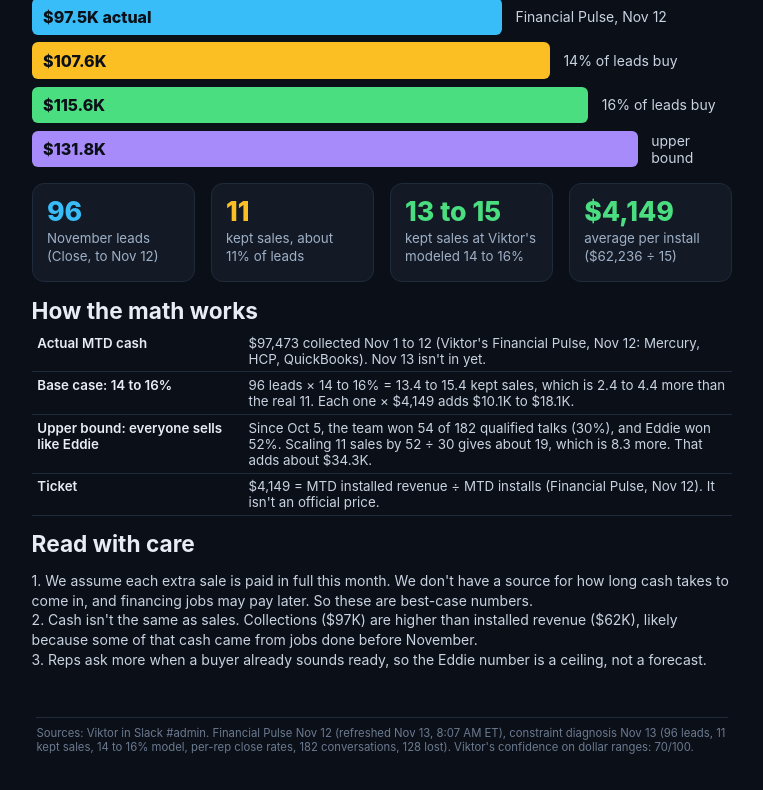
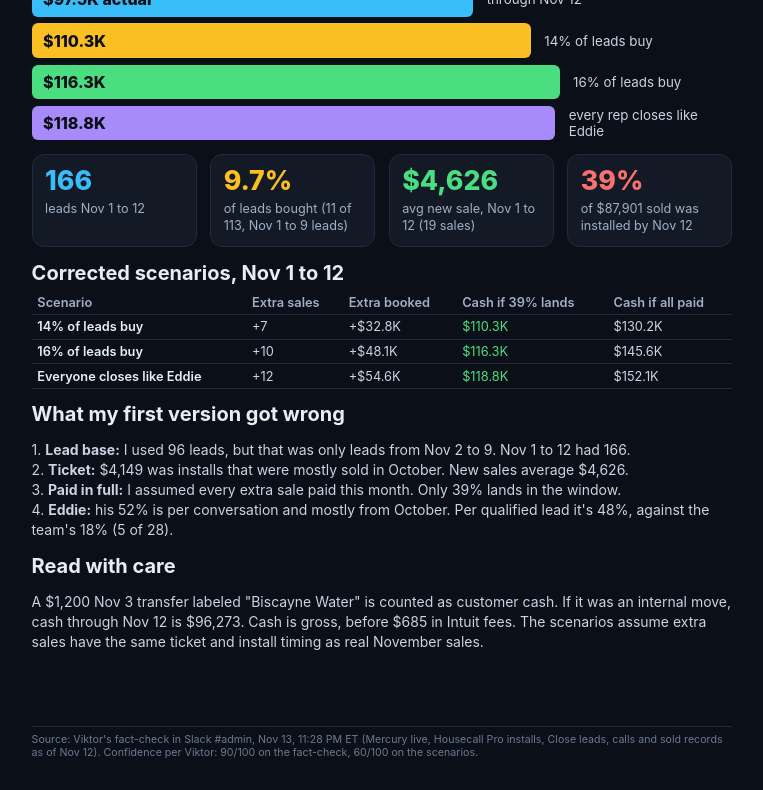
Before and after one commit to Kotobe20/bw-reports, a plain HTML site: page perfect_reps_cash_nov13.html in a window 1280 px wide. Shown: the part 266-1056 px from the top of the page, without its empty margins (26-789 px from the left). Drawn offline with Linux system fonts and the light colour scheme.

Commit message:
Correct perfect-reps cash model per Viktor fact-check

```diff
--- a/perfect_reps_cash_nov13.html
+++ b/perfect_reps_cash_nov13.html
@@ -1,39 +1,40 @@
-<!doctype html><html><head><meta charset="utf-8"><title>If the reps did everything right: November cash</title>
+<!doctype html><html><head><meta charset="utf-8"><title>If the reps did everything right: November cash (corrected)</title>
 <style>@page{size:Letter;margin:0}*{box-sizing:border-box}body{margin:0;background:#0b0f17;color:#e8edf5;font-family:Inter,"Helvetica Neue",Arial,sans-serif}
 .page{width:8.5in;height:11in;overflow:hidden;padding:.5in .6in;position:relative}
 .kick{color:#38bdf8;font-size:11pt;letter-spacing:.14em;text-transform:uppercase;font-weight:700}
-h1{font-size:23pt;margin:.08in 0 .12in;line-height:1.12}h2{font-size:17pt;margin:.14in 0 .06in}
+h1{font-size:23pt;margin:.08in 0 .12in;line-height:1.12}h2{font-size:15pt;margin:.14in 0 .06in}
 p,li{font-size:10.5pt;line-height:1.42;color:#c9d3e1}
-.big{display:flex;gap:.16in;margin:.16in 0}.card{flex:1;background:#131a26;border:1px solid #1f2a3b;border-radius:12px;padding:.15in}
-.num{font-size:20pt;font-weight:800;line-height:1}.lab{font-size:10pt;color:#9fb0c6;margin-top:.06in;line-height:1.35}
+.big{display:flex;gap:.14in;margin:.14in 0}.card{flex:1;background:#131a26;border:1px solid #1f2a3b;border-radius:12px;padding:.13in}
+.num{font-size:20pt;font-weight:800;line-height:1}.lab{font-size:9.5pt;color:#9fb0c6;margin-top:.06in;line-height:1.35}
 .g{color:#4ade80}.y{color:#fbbf24}.b{color:#38bdf8}.r{color:#f87171}
-.row{display:flex;align-items:center;margin:.08in 0}.bar{height:.38in;border-radius:6px;display:flex;align-items:center;padding-left:.12in;font-weight:800;font-size:12pt;color:#0b0f17}.rl{margin-left:.14in;font-size:10.5pt;color:#c9d3e1}
-table{border-collapse:collapse;width:100%;font-size:10pt;margin-top:.06in}td{padding:.05in .06in;border-bottom:1px solid #1f2a3b;color:#c9d3e1;vertical-align:top}td:first-child{color:#e8edf5;font-weight:600;width:2.2in}
-.foot{position:absolute;bottom:.38in;left:.65in;right:.65in;font-size:8.5pt;color:#6b7a90;border-top:1px solid #1f2a3b;padding-top:.08in}
+.row{display:flex;align-items:center;margin:.07in 0}.bar{height:.36in;border-radius:6px;display:flex;align-items:center;padding-left:.12in;font-weight:800;font-size:12pt;color:#0b0f17}.rl{margin-left:.14in;font-size:10pt;color:#c9d3e1}
+table{border-collapse:collapse;width:100%;font-size:9.6pt;margin-top:.04in}td,th{padding:.045in .06in;border-bottom:1px solid #1f2a3b;color:#c9d3e1;text-align:left}th{color:#9fb0c6;font-weight:600}td:first-child{color:#e8edf5;font-weight:600}
+.foot{position:absolute;bottom:.32in;left:.6in;right:.6in;font-size:8pt;color:#6b7a90;border-top:1px solid #1f2a3b;padding-top:.07in}
 </style></head><body><div class="page">
-<div class="kick">Biscayne Water · for Doug and Alex · Nov 1 to 12, 2026</div>
-<h1>If the reps did everything right,<br>November cash would be about <span class="g">$108K to $116K</span></h1>
-<p>Real cash collected so far is <b>$97,473</b>. Doing everything right (ask every time, call back every "bad time," follow up the next day) adds about <b>$10K to $18K</b>. If every rep closed like Eddie, it could reach about <b>$132K</b>.</p>
-<div class="row"><div class="bar" style="width:4.9in;background:#38bdf8">$97.5K actual</div><div class="rl">Financial Pulse, Nov 12</div></div>
-<div class="row"><div class="bar" style="width:5.4in;background:#fbbf24">$107.6K</div><div class="rl">14% of leads buy</div></div>
-<div class="row"><div class="bar" style="width:5.8in;background:#4ade80">$115.6K</div><div class="rl">16% of leads buy</div></div>
-<div class="row"><div class="bar" style="width:6.6in;background:#a78bfa">$131.8K</div><div class="rl">upper bound</div></div>
+<div class="kick">Biscayne Water · for Doug and Alex · Nov 1 to 12, 2026 · corrected by Viktor</div>
+<h1>If the reps did everything right,<br>cash by Nov 12 would be about <span class="g">$110K to $119K</span></h1>
+<p>Real cash collected was <b>$97,473</b> through Nov 12 and <b>$104,111</b> through Nov 13. Doing everything right would have booked <b>$33K to $55K</b> more in sales. Only about <b>39%</b> of November sales dollars get installed and paid inside the same window, so most of that money comes in later.</p>
+<div class="row"><div class="bar" style="width:4.6in;background:#38bdf8">$97.5K actual</div><div class="rl">through Nov 12</div></div>
+<div class="row"><div class="bar" style="width:5.2in;background:#fbbf24">$110.3K</div><div class="rl">14% of leads buy</div></div>
+<div class="row"><div class="bar" style="width:5.5in;background:#4ade80">$116.3K</div><div class="rl">16% of leads buy</div></div>
+<div class="row"><div class="bar" style="width:5.6in;background:#a78bfa">$118.8K</div><div class="rl">every rep closes like Eddie</div></div>
 <div class="big">
- <div class="card"><div class="num b">96</div><div class="lab">November leads (Close, to Nov 12)</div></div>
- <div class="card"><div class="num y">11</div><div class="lab">kept sales, about 11% of leads</div></div>
- <div class="card"><div class="num g">13 to 15</div><div class="lab">kept sales at Viktor's modeled 14 to 16%</div></div>
- <div class="card"><div class="num g">$4,149</div><div class="lab">average per install ($62,236 ÷ 15)</div></div>
+ <div class="card"><div class="num b">166</div><div class="lab">leads Nov 1 to 12</div></div>
+ <div class="card"><div class="num y">9.7%</div><div class="lab">of leads bought (11 of 113, Nov 1 to 9 leads)</div></div>
+ <div class="card"><div class="num g">$4,626</div><div class="lab">avg new sale, Nov 1 to 12 (19 sales)</div></div>
+ <div class="card"><div class="num r">39%</div><div class="lab">of $87,901 sold was installed by Nov 12</div></div>
 </div>
-<h2>How the math works</h2>
-<table>
-<tr><td>Actual MTD cash</td><td>$97,473 collected Nov 1 to 12 (Viktor's Financial Pulse, Nov 12: Mercury, HCP, QuickBooks). Nov 13 isn't in yet.</td></tr>
-<tr><td>Base case: 14 to 16%</td><td>96 leads × 14 to 16% = 13.4 to 15.4 kept sales, which is 2.4 to 4.4 more than the real 11. Each one × $4,149 adds $10.1K to $18.1K.</td></tr>
-<tr><td>Upper bound: everyone sells like Eddie</td><td>Since Oct 5, the team won 54 of 182 qualified talks (30%), and Eddie won 52%. Scaling 11 sales by 52 ÷ 30 gives about 19, which is 8.3 more. That adds about $34.3K.</td></tr>
-<tr><td>Ticket</td><td>$4,149 = MTD installed revenue ÷ MTD installs (Financial Pulse, Nov 12). It isn't an official price.</td></tr>
-</table>
+<h2>Corrected scenarios, Nov 1 to 12</h2>
+<table><tr><th>Scenario</th><th>Extra sales</th><th>Extra booked</th><th>Cash if 39% lands</th><th>Cash if all paid</th></tr>
+<tr><td>14% of leads buy</td><td>+7</td><td>+$32.8K</td><td class="g">$110.3K</td><td>$130.2K</td></tr>
+<tr><td>16% of leads buy</td><td>+10</td><td>+$48.1K</td><td class="g">$116.3K</td><td>$145.6K</td></tr>
+<tr><td>Everyone closes like Eddie</td><td>+12</td><td>+$54.6K</td><td class="g">$118.8K</td><td>$152.1K</td></tr></table>
+<h2>What my first version got wrong</h2>
+<p>1. <b>Lead base:</b> I used 96 leads, but that was only leads from Nov 2 to 9. Nov 1 to 12 had 166.<br>
+2. <b>Ticket:</b> $4,149 was installs that were mostly sold in October. New sales average $4,626.<br>
+3. <b>Paid in full:</b> I assumed every extra sale paid this month. Only 39% lands in the window.<br>
+4. <b>Eddie:</b> his 52% is per conversation and mostly from October. Per qualified lead it's 48%, against the team's 18% (5 of 28).</p>
 <h2>Read with care</h2>
-<p>1. We assume each extra sale is paid in full this month. We don't have a source for how long cash takes to come in, and financing jobs may pay later. So these are best-case numbers.<br>
-2. Cash isn't the same as sales. Collections ($97K) are higher than installed revenue ($62K), likely because some of that cash came from jobs done before November.<br>
-3. Reps ask more when a buyer already sounds ready, so the Eddie number is a ceiling, not a forecast.</p>
-<div class="foot">Sources: Viktor in Slack #admin. Financial Pulse Nov 12 (refreshed Nov 13, 8:07 AM ET), constraint diagnosis Nov 13 (96 leads, 11 kept sales, 14 to 16% model, per-rep close rates, 182 conversations, 128 lost). Viktor's confidence on dollar ranges: 70/100.</div>
+<p>A $1,200 Nov 3 transfer labeled "Biscayne Water" is counted as customer cash. If it was an internal move, cash through Nov 12 is $96,273. Cash is gross, before $685 in Intuit fees. The scenarios assume extra sales have the same ticket and install timing as real November sales.</p>
+<div class="foot">Source: Viktor's fact-check in Slack #admin, Nov 13, 11:28 PM ET (Mercury live, Housecall Pro installs, Close leads, calls and sold records as of Nov 12). Confidence per Viktor: 90/100 on the fact-check, 60/100 on the scenarios.</div>
 </div></body></html>
```
Also changed, not shown: 1 other file.
